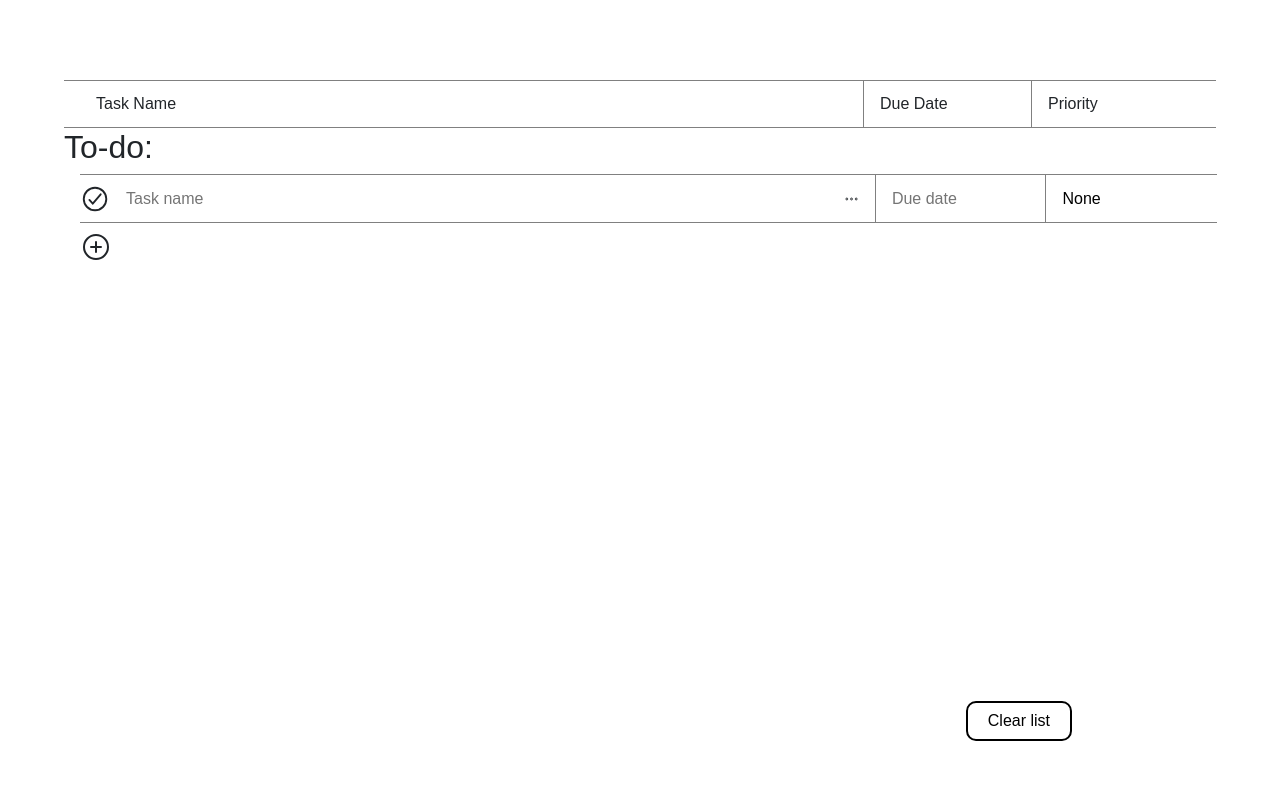
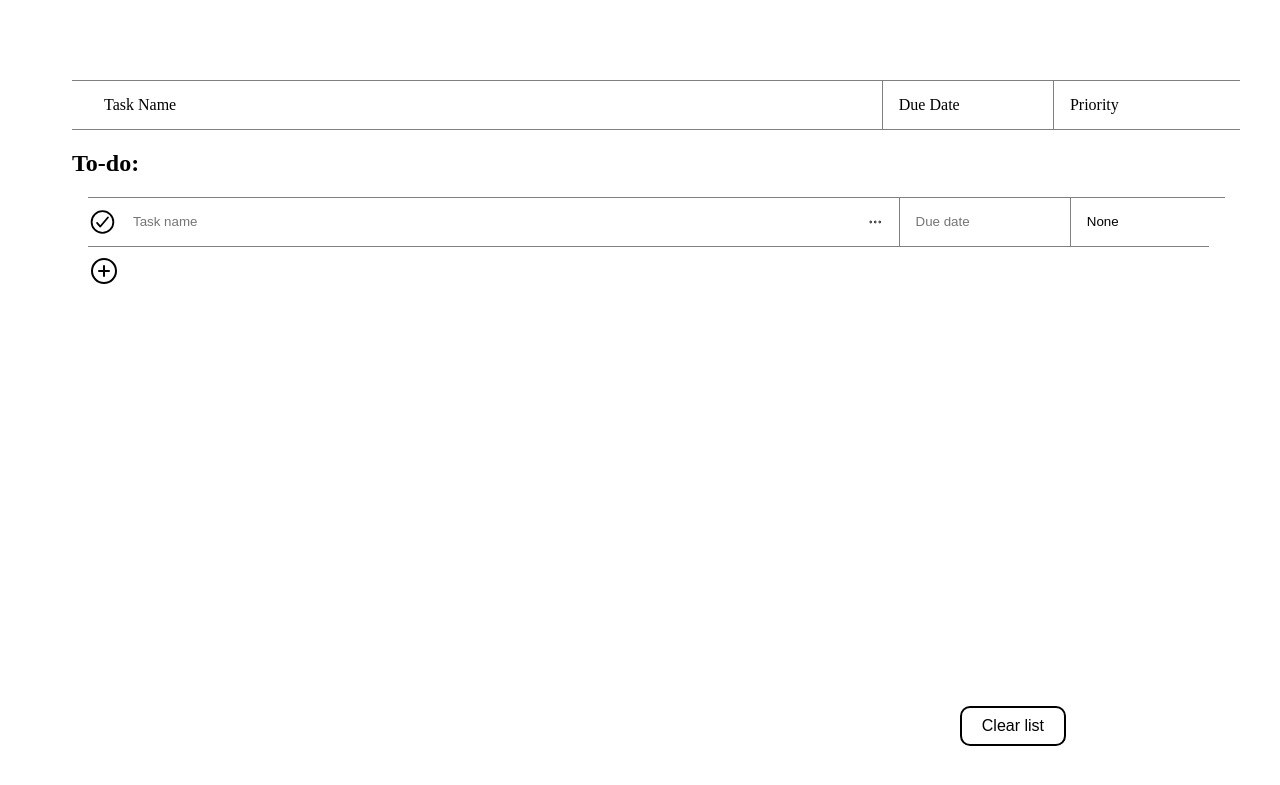
Before and after one commit to njansari-lboro/Team-Project, a PHP site: page /pages/todo.php in a window 1280 px wide. Shown: the top 785 px of the page. Run offline with PHP 8.4, Linux system fonts and the light colour scheme.

Commit message:
Fixed some tings

```diff
--- a/pages/index.php
+++ b/pages/index.php
@@ -96,7 +96,7 @@
 
         <div id="sidebar">
             <div id="sidebar-links">
-                <a id="dashboard-sidebar-item" class="sidebar-item" href="?page=dashboard">
+                <a id="dashboard-sidebar-item" class="sidebar-item" href="?page=empdashboard">
                     <load-svg class="sidebar-item-icon" src="/assets/dashboardSidebarItemIcon.svg">
                         <style shadowRoot>
                             svg {
--- a/pages/todo-style.css
+++ b/pages/todo-style.css
@@ -1,10 +1,3 @@
-body {
-  font-family: "Arial";
-  margin: 0;
-  font-size: 16px;
-  overflow: hidden;
-}
-
 .to-do-container {
   margin-left: 5vw;
   margin-top: 10vh;
--- a/pages/todo.php
+++ b/pages/todo.php
@@ -4,8 +4,7 @@
   <head>
     <meta charset="utf-8" />
     <meta name="viewport" content="width=device-width, initial-scale=1" />
-    <!-- <link rel="stylesheet" href="style.css" /> -->
-    <link href="https://cdn.jsdelivr.net/npm/bootstrap@5.3.2/dist/css/bootstrap.min.css" rel="stylesheet" integrity="sha384-T3c6CoIi6uLrA9TneNEoa7RxnatzjcDSCmG1MXxSR1GAsXEV/Dwwykc2MPK8M2HN" crossorigin="anonymous">
+    <!-- <link href="https://cdn.jsdelivr.net/npm/bootstrap@5.3.2/dist/css/bootstrap.min.css" rel="stylesheet" integrity="sha384-T3c6CoIi6uLrA9TneNEoa7RxnatzjcDSCmG1MXxSR1GAsXEV/Dwwykc2MPK8M2HN" crossorigin="anonymous"> -->
     <link rel="stylesheet" href="//code.jquery.com/ui/1.13.2/themes/base/jquery-ui.css">
     <link rel="stylesheet" href="todo-style.css">
     <title>To-Do List</title>
```
